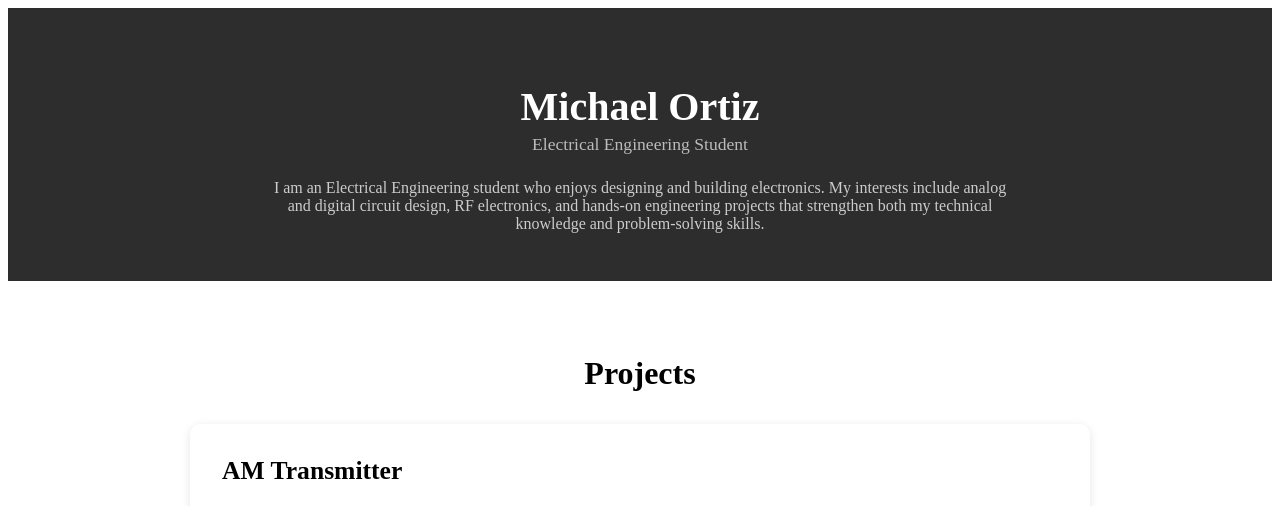
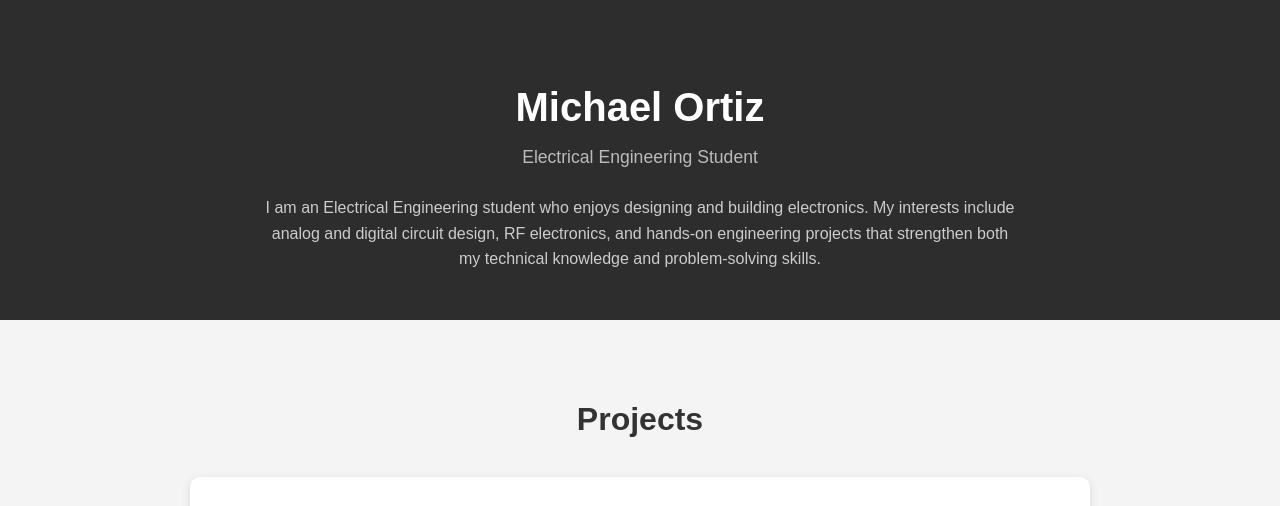
Before and after one commit to Michael-Ortiz-projects/Michael-Ortiz-projects.github.io, a plain HTML site: page index.html in a window 1280 px wide. Shown: the top 506 px of the page. Drawn offline with Linux system fonts and the light colour scheme.

Commit message:
Update style.css

````diff
--- a/style.css
+++ b/style.css
@@ -1,4 +1,3 @@
-```css
 body {
   font-family: Arial, sans-serif;
   margin: 0;
````
